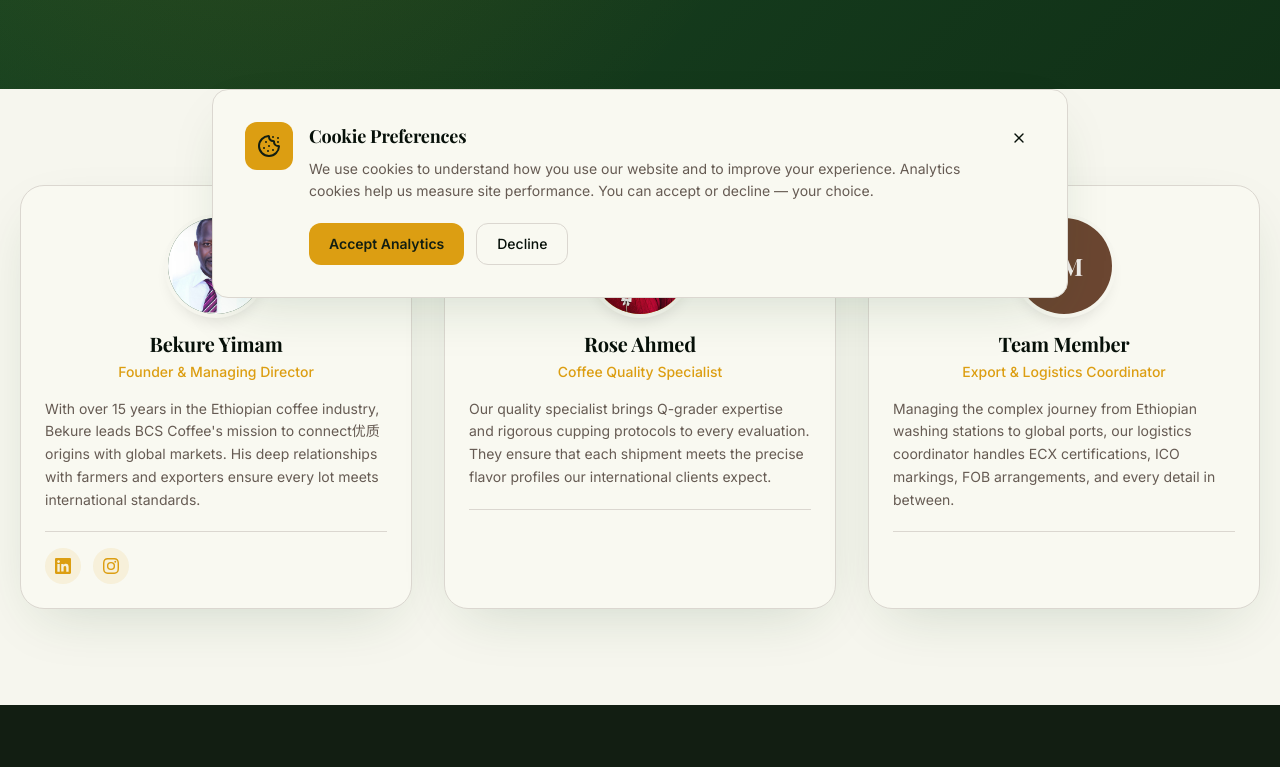
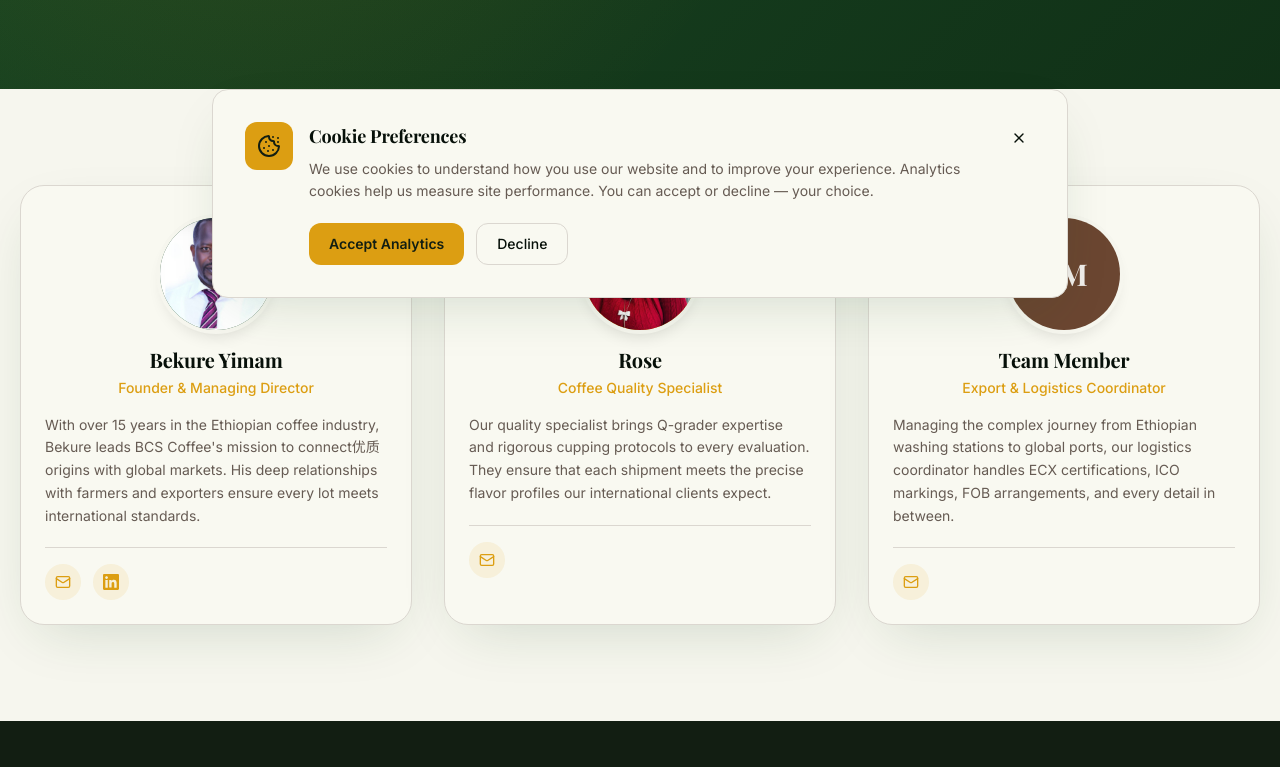
Before and after one commit to t5i0n/bcs, a React (Vite) app in the folder client/: page /team in a window 1280 px wide. Shown: the part 478-1245 px from the top of the page. Built offline with nearby package versions, Linux system fonts and the light colour scheme; no server answers.

Commit message:
updated the pp for our team page

```diff
--- a/client/src/routes/index.tsx
+++ b/client/src/routes/index.tsx
@@ -523,13 +523,21 @@ function ContactSection() {
             <MessageCircle className="w-4 h-4" /> {whatsapp}
           </a>
 
-          <div className="mt-8 rounded-2xl overflow-hidden border border-white/20 h-56">
+          <div className="mt-8 rounded-2xl overflow-hidden border border-white/20">
             <iframe
               title="Map of Jemo Africa Building"
               src="https://www.openstreetmap.org/export/embed.html?bbox=38.6704%2C8.9171%2C38.7704%2C9.0171&layer=mapnik&marker=8.9671%2C38.7204"
-              className="w-full h-full grayscale-20"
+              className="w-full h-56 grayscale-20"
               loading="lazy"
             />
+            <a
+              href="https://www.openstreetmap.org/way/711723419#map=19/8.967076/38.720398"
+              target="_blank"
+              rel="noopener noreferrer"
+              className="flex items-center justify-center gap-2 py-3 text-sm font-medium text-white/80 hover:text-white hover:bg-white/10 transition"
+            >
+              <MapPin className="w-4 h-4" /> Get Directions
+            </a>
           </div>
         </div>
 
--- a/client/src/routes/team.tsx
+++ b/client/src/routes/team.tsx
@@ -1,8 +1,8 @@
 import { Layout, PageHero } from "@/components/site/Layout";
 import { useTranslation } from "react-i18next";
 import { Mail } from "lucide-react";
-import bekureImg from "@/assets/bekure.jpg";
-import roseImg from "@/assets/rose.jpg";
+import bekurePhoto from "@/assets/bekure.jpg";
+import rosePhoto from "@/assets/rose.jpg";
 
 interface TeamMember {
   name: string;
@@ -10,45 +10,61 @@ interface TeamMember {
   description: string;
   initials: string;
   color: string;
-  email?: string;
-  image?: string;
+  photo?: string;
+  email: string;
   linkedin?: string;
-  instagram?: string;
 }
 
-const TEAM_KEYS = ["bekure", "rose", "member3"] as const;  const TEAM_META: Record<string, { initials: string; color: string; image?: string; linkedin?: string; instagram?: string; telegram?: string }> = {
-  bekure: {
+const TEAM: TeamMember[] = [
+  {
+    name: "Bekure Yimam",
+    role: "Founder & Managing Director",
+    description:
+      "With over 15 years in the Ethiopian coffee industry, Bekure leads BCS Coffee's mission to connect优质 origins with global markets. His deep relationships with farmers and exporters ensure every lot meets international standards.",
     initials: "BY",
     color: "bg-primary",
-    image: bekureImg,
+    photo: bekurePhoto,
+    email: "bekure@bcscoffee.et",
     linkedin: "https://www.linkedin.com/in/bekure-yimam-1a484525a",
-    instagram: "https://www.instagram.com/bekureyimam",
   },
-  rose: {
+  {
+    name: "Rose",
+    role: "Coffee Quality Specialist",
+    description:
+      "Our quality specialist brings Q-grader expertise and rigorous cupping protocols to every evaluation. They ensure that each shipment meets the precise flavor profiles our international clients expect.",
     initials: "RO",
     color: "bg-accent",
-    image: roseImg,
+    photo: rosePhoto,
+    email: "rose@bcscoffee.et",
   },
-  member3: {
+  {
+    name: "Team Member",
+    role: "Export & Logistics Coordinator",
+    description:
+      "Managing the complex journey from Ethiopian washing stations to global ports, our logistics coordinator handles ECX certifications, ICO markings, FOB arrangements, and every detail in between.",
     initials: "TM",
     color: "bg-coffee",
+    email: "team@bcscoffee.et",
   },
-};
+];
 
 function AvatarPlaceholder({
   initials,
   color,
-  image,
+  photo,
 }: {
   initials: string;
   color: string;
-  image?: string;
+  photo?: string;
 }) {
   return (
-    <div className={`w-24 h-24 mx-auto rounded-full ${color} flex items-center justify-center overflow-hidden ring-4 ring-background shadow-lg`}>      {image ? (
-        <img src={image} alt="Profile photo" className="w-full h-full object-cover" />
+    <div
+      className={`w-28 h-28 mx-auto rounded-full ${color} flex items-center justify-center overflow-hidden ring-4 ring-background shadow-lg`}
+    >
+      {photo ? (
+        <img src={photo} alt="" className="w-full h-full object-cover" />
       ) : (
-        <span className="text-white/90 font-display text-2xl font-bold select-none">
+        <span className="text-white/90 font-display text-3xl font-bold select-none">
           {initials}
         </span>
       )}
@@ -69,40 +85,43 @@ export default function TeamPage() {
 
       <section className="py-24 container-x">
         <div className="grid md:grid-cols-2 lg:grid-cols-3 gap-8">
-          {TEAM_KEYS.map((key) => {
-            const meta = TEAM_META[key];
-            const name = t(`team.${key}.name`);
-            const role = t(`team.${key}.role`);
-            const description = t(`team.${key}.description`);
-            return (
+          {TEAM.map((member) => (
             <div
-                key={key}
+              key={member.name}
               className="group rounded-3xl bg-card border border-border overflow-hidden shadow-elegant hover:shadow-lg transition-shadow"
             >
               <div className="p-6 pt-8">
                 <AvatarPlaceholder
-                    initials={meta.initials}
-                    color={meta.color}
-                    image={meta.image}
+                  initials={member.initials}
+                  color={member.color}
+                  photo={member.photo}
                 />
+
                 <h3 className="font-display text-xl font-bold text-center mt-4">
-                    {name}
+                  {member.name}
                 </h3>
                 <p className="text-sm text-accent font-medium mt-1 text-center">
-                    {role}
+                  {member.role}
                 </p>
                 <p className="mt-4 text-sm text-muted-foreground leading-relaxed">
-                    {description}
+                  {member.description}
                 </p>
 
                 <div className="flex items-center gap-3 mt-5 pt-4 border-t border-border">
-                  {meta.linkedin && (
                   <a
-                      href={meta.linkedin}
+                    href={`mailto:${member.email}`}
+                    className="w-9 h-9 rounded-full bg-accent/10 grid place-items-center text-accent hover:bg-accent hover:text-accent-foreground transition"
+                    aria-label={`Email ${member.name}`}
+                  >
+                    <Mail className="w-4 h-4" />
+                  </a>
+                  {member.linkedin && (
+                    <a
+                      href={member.linkedin}
                       target="_blank"
                       rel="noopener noreferrer"
                       className="w-9 h-9 rounded-full bg-accent/10 grid place-items-center text-accent hover:bg-accent hover:text-accent-foreground transition"
-                      aria-label={`${name} on LinkedIn`}
+                      aria-label={`${member.name} on LinkedIn`}
                     >
                       <svg
                         className="w-4 h-4"
@@ -113,29 +132,10 @@ export default function TeamPage() {
                       </svg>
                     </a>
                   )}
-                  {meta.instagram && (
-                    <a
-                      href={meta.instagram}
-                      target="_blank"
-                      rel="noopener noreferrer"
-                      className="w-9 h-9 rounded-full bg-accent/10 grid place-items-center text-accent hover:bg-accent hover:text-accent-foreground transition"
-                      aria-label={`${name} on Instagram`}
-                    >
-                      <svg
-                        className="w-4 h-4"
-                        fill="currentColor"
-                        viewBox="0 0 24 24"
-                      >
-                        <path d="M12 2.163c3.204 0 3.584.012 4.85.07 3.252.148 4.771 1.691 4.919 4.919.058 1.265.069 1.645.069 4.849 0 3.205-.012 3.584-.069 4.849-.149 3.225-1.664 4.771-4.919 4.919-1.266.058-1.644.07-4.85.07-3.204 0-3.584-.012-4.849-.07-3.26-.149-4.771-1.699-4.919-4.92-.058-1.265-.07-1.644-.07-4.849 0-3.204.013-3.583.07-4.849.149-3.227 1.664-4.771 4.919-4.919 1.266-.057 1.645-.069 4.849-.069zM12 0C8.741 0 8.333.014 7.053.072 2.695.272.273 2.69.073 7.052.014 8.333 0 8.741 0 12c0 3.259.014 3.668.072 4.948.2 4.358 2.618 6.78 6.98 6.98C8.333 23.986 8.741 24 12 24c3.259 0 3.668-.014 4.948-.072 4.354-.2 6.782-2.618 6.979-6.98.059-1.28.073-1.689.073-4.948 0-3.259-.014-3.667-.072-4.947-.196-4.354-2.617-6.78-6.979-6.98C15.668.014 15.259 0 12 0zm0 5.838a6.162 6.162 0 100 12.324 6.162 6.162 0 000-12.324zM12 16a4 4 0 110-8 4 4 0 010 8zm6.406-11.845a1.44 1.44 0 100 2.881 1.44 1.44 0 000-2.881z" />
-                      </svg>
-                    </a>
-                  )}
-
                 </div>
               </div>
             </div>
-            );
-          })}
+          ))}
         </div>
       </section>
     </Layout>
```
Also changed, not shown: 1 other file (tests, documents, lock files or other folders). Lines whose indentation alone changed are shown as unchanged.
